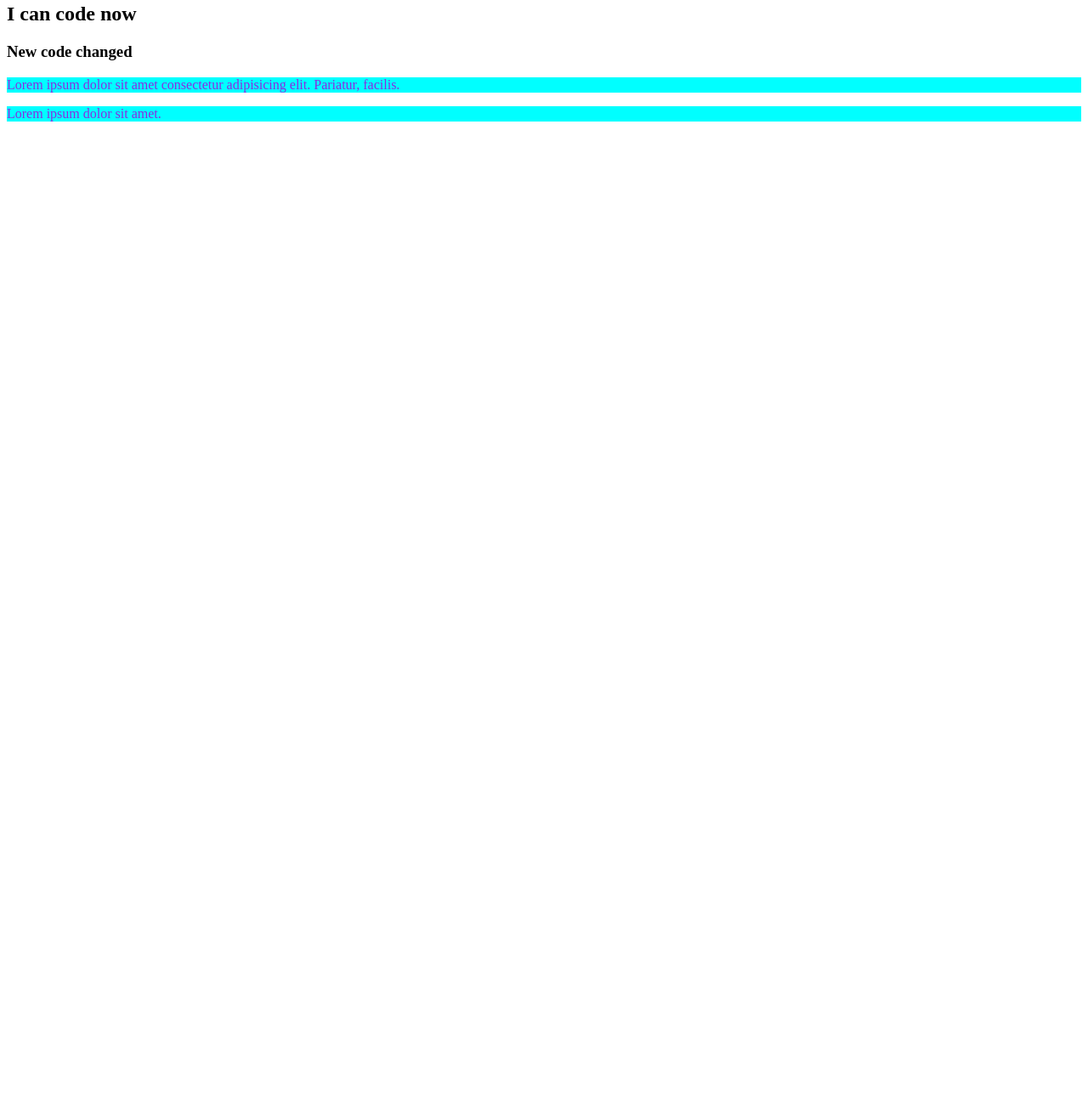
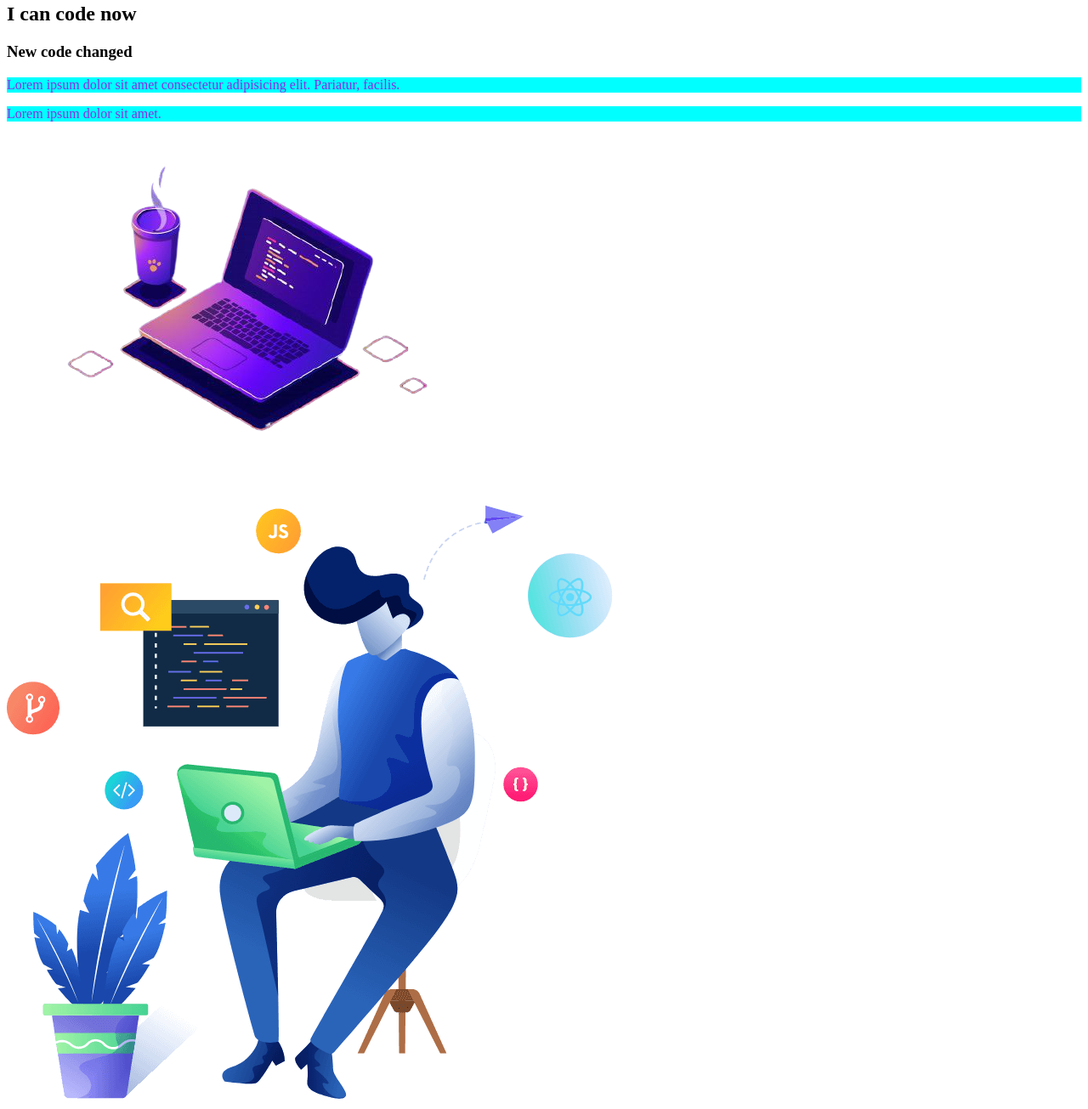
Before and after one commit to zasimmallick/my-second-repo, a plain HTML site: page index.html in a window 1280 px wide. Shown: the part 77-1382 px from the top of the page at 85% size. Before the commit the page ends 800 px from the top, so only its background shows below. Drawn offline with Linux system fonts and the light colour scheme.

Commit message:
imgadded

```diff
--- a/index.html
+++ b/index.html
@@ -13,5 +13,7 @@
     <h3>New code changed</h3>
     <p>Lorem ipsum dolor sit amet consectetur adipisicing elit. Pariatur, facilis.</p>
     <p>Lorem ipsum dolor sit amet.</p>
+    <img src="pro4.png" alt="">
+    <img src="work.png" alt="">
 </body>
 </html>
```
Also changed, not shown: pro4.png (added), work.png (added).
